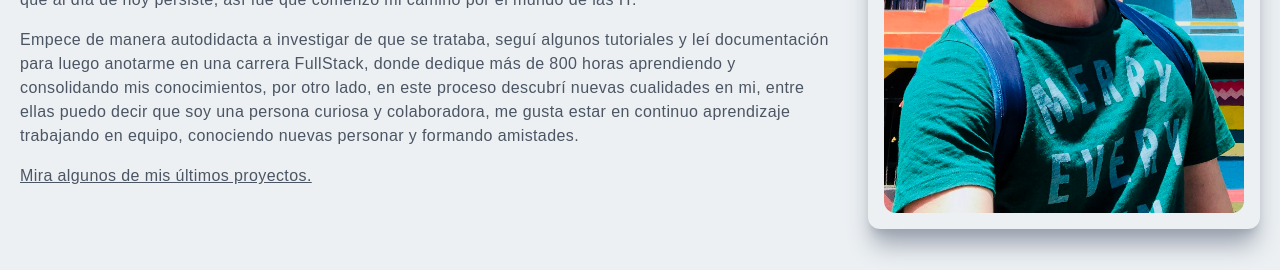
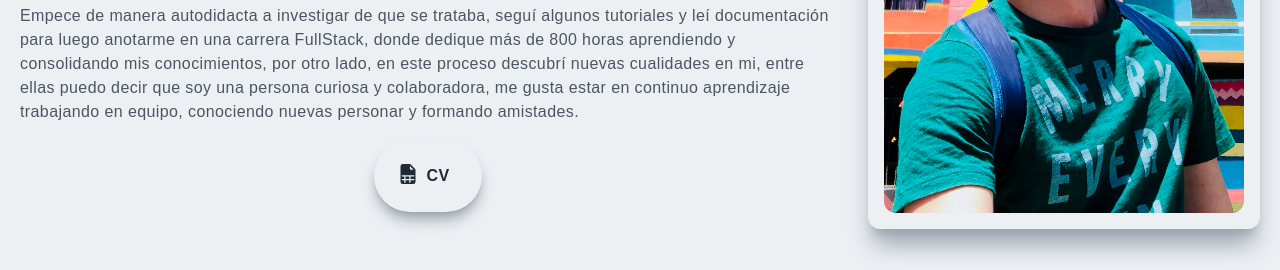
Before and after one commit to RafaMojica/Portfolio-Rafael-Mojica, a Next.js app: page / in a window 1280 px wide. Shown: the part 1120-1390 px from the top of the page. Built offline with nearby package versions, Linux system fonts and the light colour scheme.

Commit message:
FEATURE: Se agrega link CV

```diff
--- a/components/About.jsx
+++ b/components/About.jsx
@@ -1,7 +1,7 @@
 import Image from "next/image";
 import React from "react";
 import photoPorfile from "../public/assets/img/Photo-ConBackground.jpg";
-import Link from "next/link";
+import {BsFillFileEarmarkSpreadsheetFill} from "react-icons/bs"
 
 const About = () => {
   return (
@@ -28,9 +28,14 @@ const About = () => {
             aprendizaje trabajando en equipo, conociendo nuevas personar y
             formando amistades.
           </p>
-          <Link href="/#projects">
-            <p className="py-2 text-gray-600 underline cursor-pointer">Mira algunos de mis últimos proyectos.</p>
-          </Link>
+          <a href="https://drive.google.com/file/d/10NP9QdL1YZylSzzRFpGT7lOkwdaC0Ont/view?usp=share_link" target="_blank" rel="noreferrer" >
+          <div className="flex items-center justify-center py-2">
+            <div className={`flex rounded-full shadow-lg shadow-gray-400 p-6 cursor-pointer hover:scale-110 ease-in duration-300`}>
+              <BsFillFileEarmarkSpreadsheetFill size={20} />
+              <p className="font-bold px-2">CV</p>
+            </div>
+          </div>
+          </a>
         </div>
         <div className="w-full h-auto m-auto shadow-xl shadow-gray-400 rounded-xl flex items-center justify-center p-4 hover:scale-105 ease-in duration-300">
           <Image className="rounded-xl" src={photoPorfile} alt="Foto de Perfil" />
```
